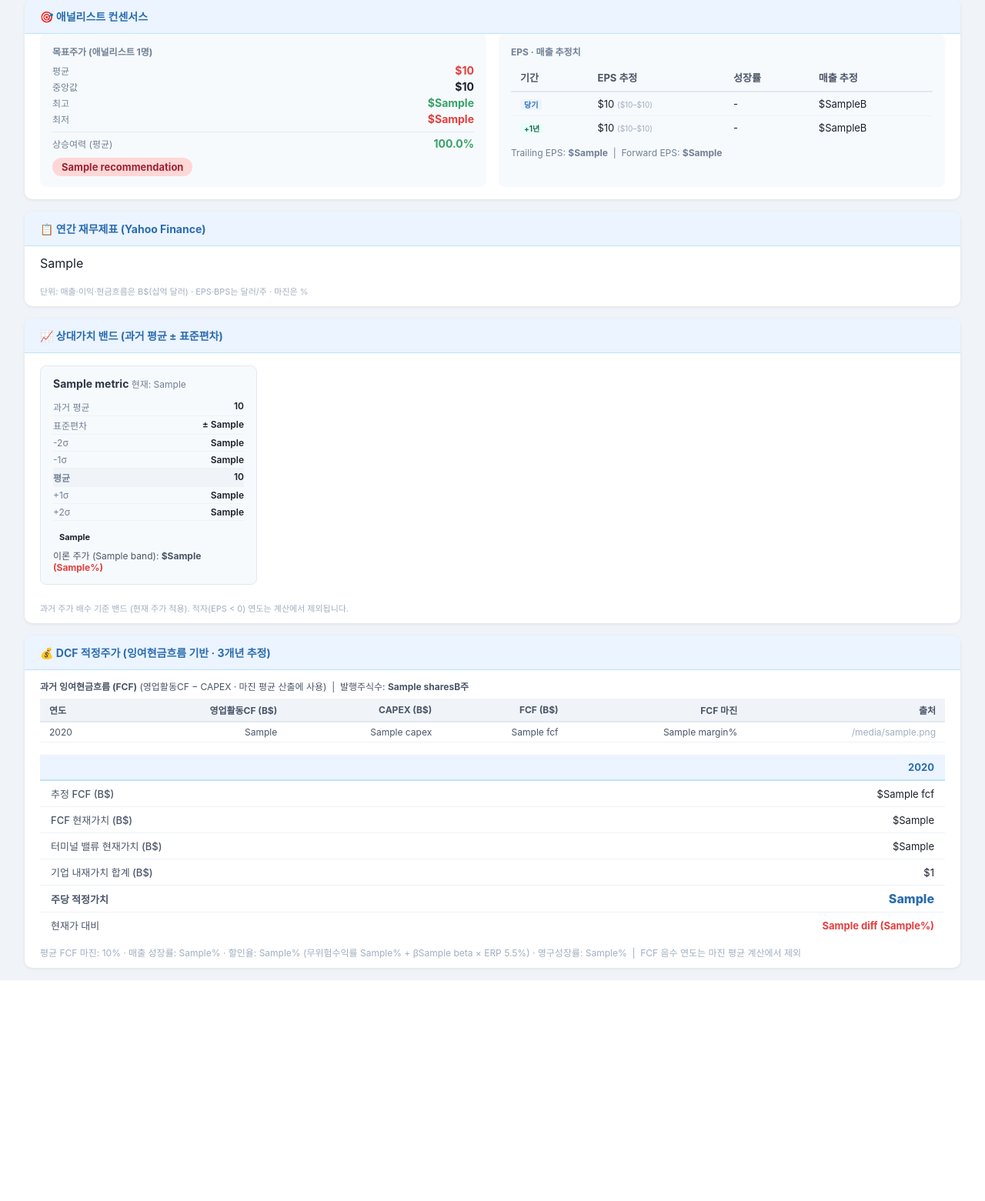
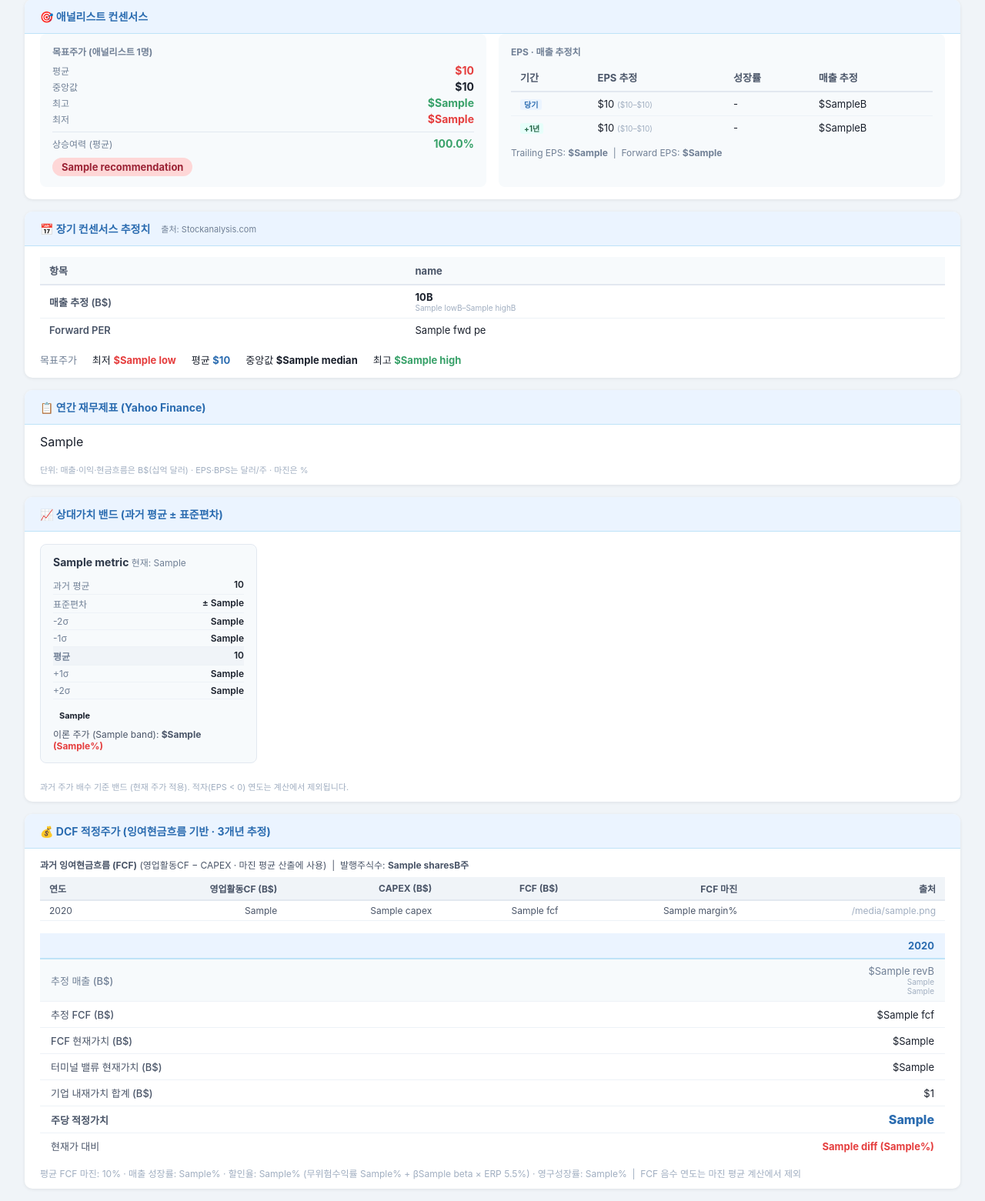
Before and after one commit to hihcjm/us-stock-web, a Flask app: template templates/index.html in a window 1280 px wide. Shown: the part 492-2053 px from the top of the page at 77% size. Before the commit the page ends 1766 px from the top, so only its background shows below. Run offline with Flask 3, Linux system fonts and the light colour scheme; the template is opened without the code that fills it: most values are stand-ins (such as "Sample title", 1, 10 or a date in 2020).

Commit message:
feat: add Stockanalysis.com long-term consensus estimates
- get_stockanalysis_estimates(): FY2026~2027 EPS/매출 컨센서스 스크래핑
  (avg/high/low, 애널리스트 수, Forward PE, 목표주가)
- get_estimates()에 sa 키 추가 (Stockanalysis 데이터 통합)
- calc_dcf(): SA 매출 컨센서스 우선 사용, 부족분은 성장률 연장
  (SA → yfinance 0y/+1y → 과거 CAGR 우선순위)
- HTML: 장기 컨센서스 카드 신규 추가 (EPS/매출 추정 연도별 표)
- DCF 테이블에 추정 매출 행 + 출처(Stockanalysis/yfinance/성장률 연장) 표시

Co-Authored-By: Claude Sonnet 4.6 <noreply@anthropic.com>

```diff
--- a/api/app.py
+++ b/api/app.py
@@ -4,6 +4,8 @@ import pandas as pd
 import math
 import re
 import os
+import requests
+from bs4 import BeautifulSoup
 
 template_dir = os.path.join(os.path.dirname(os.path.abspath(__file__)), '..', 'templates')
 app = Flask(__name__, template_folder=template_dir)
@@ -205,6 +207,164 @@ def parse_annual_history(data):
         'price':     price,
     }
 
+# ── 3-a. Stockanalysis 장기 컨센서스 스크래핑 ────────────────────
+def get_stockanalysis_estimates(ticker):
+    """
+    stockanalysis.com/stocks/{ticker}/forecast/ 에서
+    FY2026~2027 EPS·Revenue 컨센서스(avg/high/low)와 목표주가 수집.
+    반환 예:
+    {
+      'eps': {'FY2026': {'avg':8.94,'high':9.46,'low':8.36,'n_analysts':50}, ...},
+      'rev': {'FY2026': {'avg':486.8,'high':509.5,'low':445.8}, ...},
+      'target': {'low':215,'avg':308.07,'median':310,'high':400},
+      'fwd_pe': {'FY2026': 34.53, 'FY2027': 31.31},
+    }
+    실패 시 None 반환.
+    """
+    try:
+        url = f'https://stockanalysis.com/stocks/{ticker.lower()}/forecast/'
+        hdrs = {
+            'User-Agent': ('Mozilla/5.0 (Windows NT 10.0; Win64; x64) '
+                           'AppleWebKit/537.36 (KHTML, like Gecko) '
+                           'Chrome/124.0.0.0 Safari/537.36'),
+            'Accept-Language': 'en-US,en;q=0.9',
+        }
+        resp = requests.get(url, headers=hdrs, timeout=12)
+        if resp.status_code != 200:
+            return None
+        soup = BeautifulSoup(resp.text, 'html.parser')
+        tables = soup.find_all('table')
+        if len(tables) < 4:
+            return None
+
+        def parse_val(s):
+            """'486.8B' → 486.8, '8.94' → 8.94, 'Upgrade'/'Pro' → None"""
+            s = s.strip()
+            if not s or s in ('Upgrade', 'Pro', '-', 'N/A', ''):
+                return None
+            s = s.replace(',', '')
+            mul = 1
+            if s.endswith('T'):
+                mul = 1e3; s = s[:-1]
+            elif s.endswith('B'):
+                mul = 1; s = s[:-1]
+            elif s.endswith('M'):
+                mul = 1e-3; s = s[:-1]
+            try:
+                return round(float(s) * mul, 2)
+            except:
+                return None
+
+        result = {'eps': {}, 'rev': {}, 'target': {}, 'fwd_pe': {}}
+
+        # ── table[0]: 목표주가 ──
+        t0 = tables[0]
+        rows_t0 = t0.find_all('tr')
+        if len(rows_t0) >= 2:
+            hdrs_t0 = [th.get_text(strip=True) for th in rows_t0[0].find_all(['th','td'])]
+            vals_t0 = [td.get_text(strip=True) for td in rows_t0[1].find_all(['th','td'])]
+            tgt_map = {'Low':'low','Average':'avg','Median':'median','High':'high'}
+            for h, v in zip(hdrs_t0, vals_t0):
+                k = tgt_map.get(h)
+                if k:
+                    pv = parse_val(v.replace('$','').replace('%','').strip())
+                    if pv: result['target'][k] = pv
+
+        # ── table[3]: 연간 종합 (EPS·Revenue·Forward PE·애널리스트 수) ──
+        t3 = tables[3]
+        rows_t3 = t3.find_all('tr')
+        if rows_t3:
+            year_hdrs = [td.get_text(strip=True) for td in rows_t3[0].find_all(['th','td'])]
+            row_map = {}
+            for row in rows_t3[1:]:
+                cells = [td.get_text(strip=True) for td in row.find_all(['th','td'])]
+                if cells:
+                    row_map[cells[0]] = cells[1:]
+
+            for col_i, yr_label in enumerate(year_hdrs[1:], 0):
+                # FY2026, FY2027 만 처리
+                m = re.search(r'(\d{4})', yr_label)
+                if not m:
+                    continue
+                yr_int = int(m.group(1))
+                if yr_int < 2025:
+                    continue
+                fy_key = f'FY{yr_int}'
+
+                eps_val  = parse_val(row_map.get('EPS', [''] * 20)[col_i]) if 'EPS' in row_map else None
+                rev_val  = parse_val(row_map.get('Revenue', [''] * 20)[col_i]) if 'Revenue' in row_map else None
+                fpe_val  = parse_val(row_map.get('Forward PE', [''] * 20)[col_i]) if 'Forward PE' in row_map else None
+                n_str    = row_map.get('No. Analysts', [''] * 20)[col_i] if 'No. Analysts' in row_map else ''
+                try:
+                    n_val = int(n_str) if n_str and n_str not in ('Upgrade','Pro','-') else None
+                except:
+                    n_val = None
+
+                if eps_val:
+                    if fy_key not in result['eps']:
+                        result['eps'][fy_key] = {}
+                    result['eps'][fy_key]['avg'] = eps_val
+                    if n_val:
+                        result['eps'][fy_key]['n_analysts'] = n_val
+                if rev_val:
+                    if fy_key not in result['rev']:
+                        result['rev'][fy_key] = {}
+                    result['rev'][fy_key]['avg'] = rev_val
+                if fpe_val:
+                    result['fwd_pe'][fy_key] = fpe_val
+
+        # ── table[4]: Revenue 상세(high/avg/low) ──
+        if len(tables) > 4:
+            t4 = tables[4]
+            rows_t4 = t4.find_all('tr')
+            if rows_t4:
+                yr_hdrs4 = [td.get_text(strip=True) for td in rows_t4[0].find_all(['th','td'])]
+                for row in rows_t4[1:]:
+                    cells = [td.get_text(strip=True) for td in row.find_all(['th','td'])]
+                    if not cells: continue
+                    kind = cells[0].strip().lower()  # 'high','avg','low'
+                    if kind not in ('high','avg','low'): continue
+                    for col_i, yr_label in enumerate(yr_hdrs4[1:], 0):
+                        m = re.search(r'(\d{4})', yr_label)
+                        if not m: continue
+                        yr_int = int(m.group(1))
+                        if yr_int < 2025: continue
+                        fy_key = f'FY{yr_int}'
+                        v = parse_val(cells[col_i + 1]) if col_i + 1 < len(cells) else None
+                        if v:
+                            if fy_key not in result['rev']:
+                                result['rev'][fy_key] = {}
+                            result['rev'][fy_key][kind] = v
+
+        # ── table[6]: EPS 상세(high/avg/low) ──
+        if len(tables) > 6:
+            t6 = tables[6]
+            rows_t6 = t6.find_all('tr')
+            if rows_t6:
+                yr_hdrs6 = [td.get_text(strip=True) for td in rows_t6[0].find_all(['th','td'])]
+                for row in rows_t6[1:]:
+                    cells = [td.get_text(strip=True) for td in row.find_all(['th','td'])]
+                    if not cells: continue
+                    kind = cells[0].strip().lower()
+                    if kind not in ('high','avg','low'): continue
+                    for col_i, yr_label in enumerate(yr_hdrs6[1:], 0):
+                        m = re.search(r'(\d{4})', yr_label)
+                        if not m: continue
+                        yr_int = int(m.group(1))
+                        if yr_int < 2025: continue
+                        fy_key = f'FY{yr_int}'
+                        v = parse_val(cells[col_i + 1]) if col_i + 1 < len(cells) else None
+                        if v:
+                            if fy_key not in result['eps']:
+                                result['eps'][fy_key] = {}
+                            result['eps'][fy_key][kind] = v
+
+        return result if (result['eps'] or result['rev']) else None
+
+    except Exception:
+        return None
+
+
 # ── 3. 컨센서스 추정치 ────────────────────────────────────────────
 def get_estimates(data):
     """
@@ -312,6 +472,9 @@ def get_estimates(data):
 
     # 발행주식수 (주 단위 → calc_dcf에서 B주로 변환)
     result['shares_outstanding'] = safe_float(info.get('sharesOutstanding'))
+
+    # Stockanalysis 장기 컨센서스 (FY2026~2027)
+    result['sa'] = get_stockanalysis_estimates(data['ticker'])
 
     return result
 
@@ -465,14 +628,26 @@ def calc_dcf(hist_annual, estimates, r=None):
 
         avg_margin = sum(hist_margins) / len(hist_margins)
 
-        # ── 매출 성장률 ──
-        # 우선순위: ① 컨센서스 CY→+1Y 성장률 ② 과거 CAGR+마지막1년 평균 (상한 30%)
+        # ── Stockanalysis 장기 컨센서스 ──
+        sa = est.get('sa') or {}
+        sa_rev = sa.get('rev', {})   # {'FY2026': {'avg':486.8,'high':509.5,'low':445.8}, ...}
+        sa_eps = sa.get('eps', {})
+
+        # ── 매출 성장률 (SA → yfinance → CAGR 순 우선순위) ──
         rev_list = [v for v in rows['Revenue'] if v and v > 0]
         curr_rev = est.get('curr_yr_rev')
         next_rev = est.get('next_yr_rev')
 
-        if curr_rev and next_rev and curr_rev > 0:
-            # 컨센서스 기반 성장률 사용
+        # SA에서 가장 가까운 두 연도로 성장률 산출
+        sa_rev_avgs = sorted(
+            [(yr, d['avg']) for yr, d in sa_rev.items() if d.get('avg')],
+            key=lambda x: x[0]
+        )
+        if len(sa_rev_avgs) >= 2:
+            r0, r1 = sa_rev_avgs[0][1], sa_rev_avgs[-1][1]
+            n_yrs  = len(sa_rev_avgs) - 1
+            rev_growth = min((r1 / r0) ** (1 / n_yrs) - 1, 0.30)
+        elif curr_rev and next_rev and curr_rev > 0:
             rev_growth = min((next_rev / curr_rev) - 1, 0.30)
         elif len(rev_list) >= 2:
             cagr   = (rev_list[-1] / rev_list[0]) ** (1 / (len(rev_list) - 1)) - 1
@@ -507,28 +682,51 @@ def calc_dcf(hist_annual, estimates, r=None):
         if not shares_b:
             shares_b = 1.0
 
-        fcf_years = []
+        # ── 3개년 프로젝션 구성 ──
+        # SA 연도 순서: FY2025, FY2026, FY2027 ... 중 현재연도 이후만 사용
+        import datetime
+        current_fy_year = datetime.date.today().year  # 현재 캘린더 연도 기준
 
-        # FY+1 (현재 컨센서스 연도)
-        label1 = f"FY+1 (Est)"
-        rev1   = base_rev
-        fcf1   = rev1 * avg_margin if rev1 else None
-        if fcf1:
-            fcf_years.append((label1, fcf1, rev1))
+        # SA rev 데이터에서 사용 가능한 연도(현재년도 이상) 추출
+        sa_proj_years = sorted([
+            (yr, d) for yr, d in sa_rev.items()
+            if d.get('avg') and int(yr.replace('FY','')) >= current_fy_year
+        ], key=lambda x: x[0])
 
-        # FY+2
-        label2 = f"FY+2 (Est)"
-        rev2   = next_rev or (base_rev * (1 + rev_growth) if base_rev else None)
-        fcf2   = rev2 * avg_margin if rev2 else None
-        if fcf2:
-            fcf_years.append((label2, fcf2, rev2))
+        fcf_years = []  # [(label, fcf_val, rev_val, rev_src, rev_range)]
 
-        # FY+3
-        label3 = f"FY+3 (Est)"
-        rev3   = (rev2 * (1 + rev_growth)) if rev2 else None
-        fcf3   = rev3 * avg_margin if rev3 else None
-        if fcf3:
-            fcf_years.append((label3, fcf3, rev3))
+        if sa_proj_years:
+            # SA 데이터로 최대 3개년 채우기
+            for i, (fy_key, rev_d) in enumerate(sa_proj_years[:3]):
+                yr_int  = int(fy_key.replace('FY',''))
+                rev_val = rev_d['avg']
+                rev_hi  = rev_d.get('high')
+                rev_lo  = rev_d.get('low')
+                fcf_val = rev_val * avg_margin
+                label   = f"{fy_key} (컨센서스)"
+                rev_rng = f"${rev_lo}B–${rev_hi}B" if rev_lo and rev_hi else None
+                fcf_years.append((label, fcf_val, rev_val, 'Stockanalysis', rev_rng))
+
+            # SA가 3개 미만이면 성장률로 연장
+            last_rev = fcf_years[-1][2]
+            while len(fcf_years) < 3:
+                last_label = fcf_years[-1][0]
+                m = re.search(r'(\d{4})', last_label)
+                next_yr = int(m.group(1)) + 1 if m else current_fy_year + len(fcf_years)
+                rev_ext = last_rev * (1 + rev_growth)
+                fcf_ext = rev_ext * avg_margin
+                fcf_years.append((f"FY{next_yr} (추정)", fcf_ext, rev_ext, '성장률 연장', None))
+                last_rev = rev_ext
+        else:
+            # SA 없으면 기존 yfinance 방식
+            rev1 = base_rev
+            if rev1:
+                fcf_years.append(("FY+1 (추정)", rev1 * avg_margin, rev1, 'yfinance', None))
+            rev2 = next_rev or (base_rev * (1 + rev_growth) if base_rev else None)
+            if rev2:
+                fcf_years.append(("FY+2 (추정)", rev2 * avg_margin, rev2, 'yfinance', None))
+                rev3 = rev2 * (1 + rev_growth)
+                fcf_years.append(("FY+3 (추정)", rev3 * avg_margin, rev3, '성장률 연장', None))
 
         if not fcf_years:
             return {"error": "Cannot project FCF"}
@@ -536,7 +734,7 @@ def calc_dcf(hist_annual, estimates, r=None):
         # ── 할인 계산 ──
         pv_fcfs  = []
         cum_pv   = 0
-        for t_idx, (label, fcf_e, rev_e) in enumerate(fcf_years):
+        for t_idx, (label, fcf_e, rev_e, rev_src, rev_rng) in enumerate(fcf_years):
             n       = t_idx + 1
             pv      = fcf_e / (1 + r) ** n
             cum_pv += pv
@@ -549,6 +747,9 @@ def calc_dcf(hist_annual, estimates, r=None):
             diff_p  = f"{(fv - price)/price*100:+.1f}" if fv and price else None
             pv_fcfs.append({
                 "year":       label,
+                "rev":        round(rev_e, 2),
+                "rev_src":    rev_src,
+                "rev_rng":    rev_rng,
                 "fcf":        round(fcf_e, 2),     # B달러
                 "pv":         round(pv, 2),
                 "pv_tv":      round(pv_tv, 2),
@@ -656,6 +857,7 @@ def analyze_us_stock(ticker_symbol):
             "de_ratio":  est.get('de_ratio'),
             "raw_table": fin_tbl,
             "est":       est,
+            "sa":        est.get('sa'),
             "dcf":       dcf,
             "band":      band,
         }
--- a/templates/index.html
+++ b/templates/index.html
@@ -467,6 +467,81 @@
   </div>
   {% endif %}
 
+  {# ── Stockanalysis 장기 컨센서스 ── #}
+  {% if result.sa and (result.sa.eps or result.sa.rev) %}
+  <div class="card">
+    <div class="card-header">📅 장기 컨센서스 추정치 <span style="font-size:11px;font-weight:400;color:#718096;margin-left:6px;">출처: Stockanalysis.com</span></div>
+    <div style="padding:14px 20px; overflow-x:auto;">
+      <table class="est-table" style="font-size:13px;">
+        <thead>
+          <tr>
+            <th>항목</th>
+            {% set sa_years = (result.sa.eps.keys() | list + result.sa.rev.keys() | list) | unique | sort %}
+            {% for yr in sa_years %}<th>{{ yr }}</th>{% endfor %}
+          </tr>
+        </thead>
+        <tbody>
+          {# EPS 추정 #}
+          {% if result.sa.eps %}
+          <tr>
+            <td style="color:#4a5568;font-weight:600;">EPS 추정 ($)</td>
+            {% for yr in sa_years %}
+              {% set d = result.sa.eps.get(yr, {}) %}
+              <td>
+                {% if d.avg %}
+                  <strong>{{ d.avg }}</strong>
+                  {% if d.low and d.high %}
+                  <span style="font-size:10px;color:#a0aec0;display:block;">{{ d.low }}–{{ d.high }}</span>
+                  {% endif %}
+                  {% if d.n_analysts %}
+                  <span style="font-size:10px;color:#a0aec0;">{{ d.n_analysts }}명</span>
+                  {% endif %}
+                {% else %}-{% endif %}
+              </td>
+            {% endfor %}
+          </tr>
+          {% endif %}
+          {# 매출 추정 #}
+          {% if result.sa.rev %}
+          <tr>
+            <td style="color:#4a5568;font-weight:600;">매출 추정 (B$)</td>
+            {% for yr in sa_years %}
+              {% set d = result.sa.rev.get(yr, {}) %}
+              <td>
+                {% if d.avg %}
+                  <strong>{{ d.avg }}B</strong>
+                  {% if d.low and d.high %}
+                  <span style="font-size:10px;color:#a0aec0;display:block;">{{ d.low }}B–{{ d.high }}B</span>
+                  {% endif %}
+                {% else %}-{% endif %}
+              </td>
+            {% endfor %}
+          </tr>
+          {% endif %}
+          {# Forward PE #}
+          {% if result.sa.fwd_pe %}
+          <tr>
+            <td style="color:#4a5568;font-weight:600;">Forward PER</td>
+            {% for yr in sa_years %}
+              <td>{{ result.sa.fwd_pe.get(yr, '-') }}</td>
+            {% endfor %}
+          </tr>
+          {% endif %}
+        </tbody>
+      </table>
+    </div>
+    {% if result.sa.target %}
+    <div style="padding:0 20px 14px; display:flex; gap:20px; flex-wrap:wrap; font-size:13px;">
+      <span style="color:#718096;">목표주가</span>
+      {% if result.sa.target.low %}<span>최저 <strong style="color:#e53e3e;">${{ result.sa.target.low }}</strong></span>{% endif %}
+      {% if result.sa.target.avg %}<span>평균 <strong style="color:#2b6cb0;">${{ result.sa.target.avg }}</strong></span>{% endif %}
+      {% if result.sa.target.median %}<span>중앙값 <strong>${{ result.sa.target.median }}</strong></span>{% endif %}
+      {% if result.sa.target.high %}<span>최고 <strong style="color:#38a169;">${{ result.sa.target.high }}</strong></span>{% endif %}
+    </div>
+    {% endif %}
+  </div>
+  {% endif %}
+
   {# ── 재무제표 히스토리 ── #}
   <div class="card">
     <div class="card-header">📋 연간 재무제표 (Yahoo Finance)</div>
@@ -590,6 +665,16 @@
           </tr>
         </thead>
         <tbody>
+          <tr style="background:#f7fafc;">
+            <td style="color:#718096;">추정 매출 (B$)</td>
+            {% for row in result.dcf.pv_fcfs %}
+            <td style="color:#718096;">
+              ${{ row.rev }}B
+              {% if row.rev_rng %}<span style="font-size:10px;display:block;color:#a0aec0;">{{ row.rev_rng }}</span>{% endif %}
+              <span style="font-size:10px;display:block;color:#a0aec0;">{{ row.rev_src }}</span>
+            </td>
+            {% endfor %}
+          </tr>
           <tr>
             <td>추정 FCF (B$)</td>
             {% for row in result.dcf.pv_fcfs %}<td>${{ row.fcf }}</td>{% endfor %}
```
